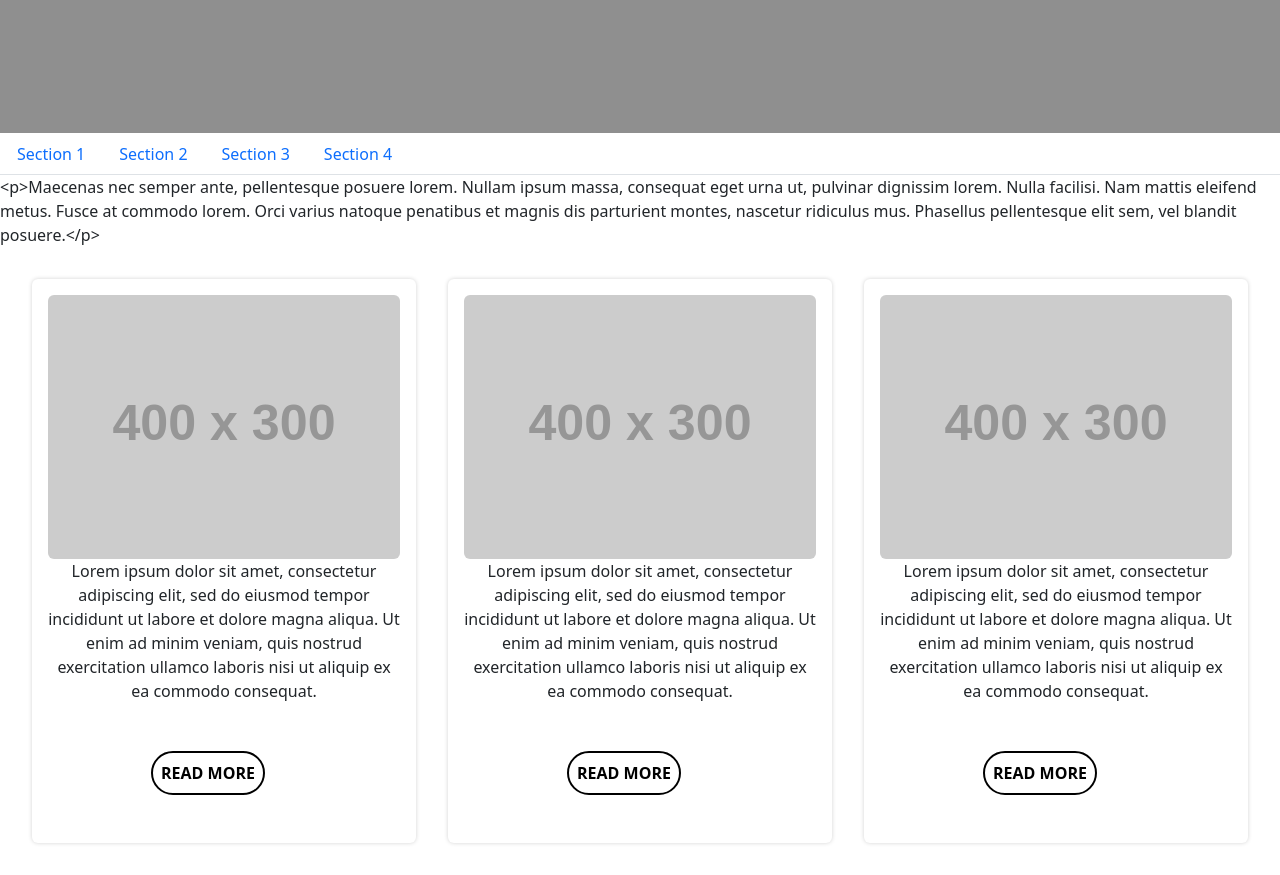
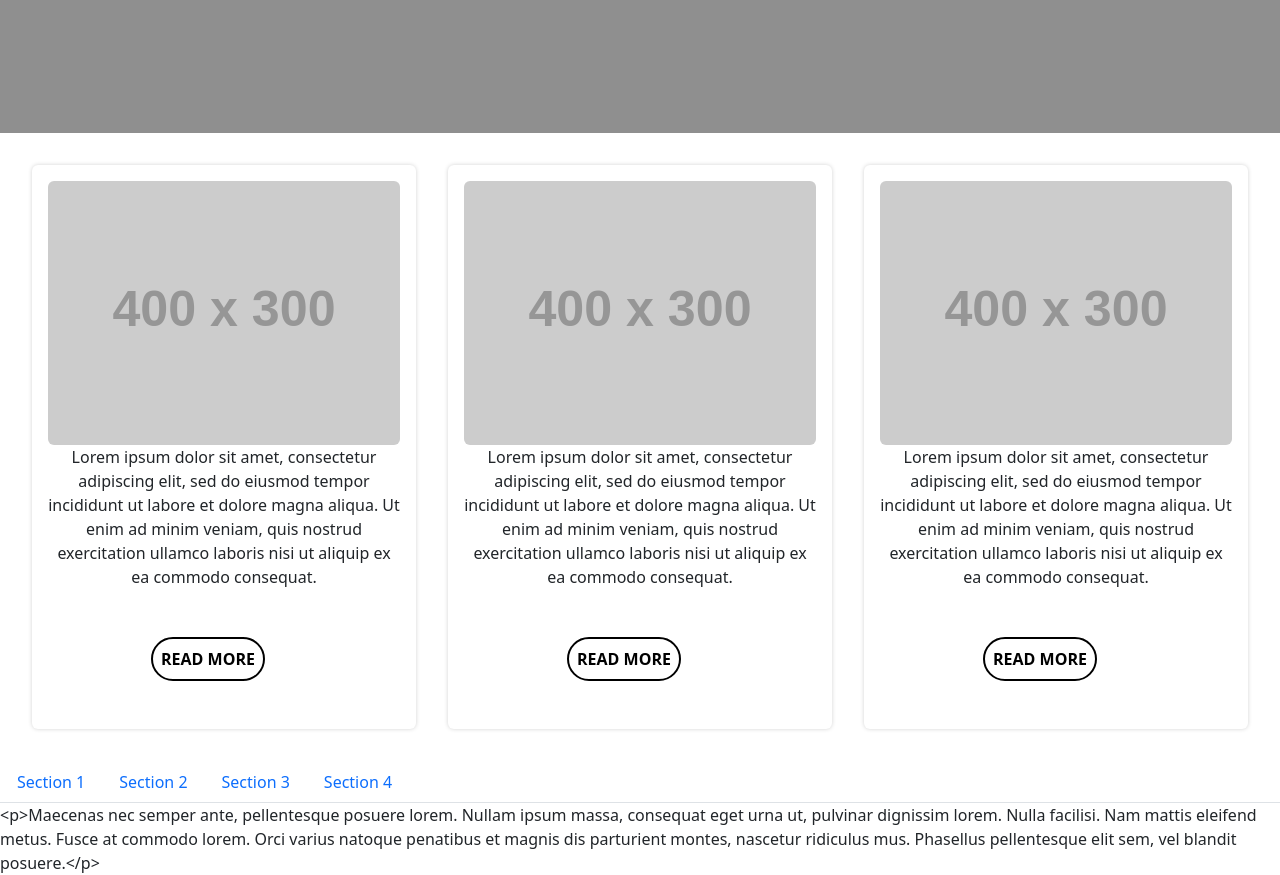
Before and after one commit to mindarc/frontend-assessment, a React (Vite) app in the folder mindarc-frontend-assessment/: page / in a window 1280 px wide. Shown: the part 300-1175 px from the top of the page. Built offline with nearby package versions, Linux system fonts and the light colour scheme.

Commit message:
Cleanup on App.tsx

```diff
--- a/mindarc-frontend-assessment/src/App.tsx
+++ b/mindarc-frontend-assessment/src/App.tsx
@@ -26,14 +26,14 @@ function App() {
         <Header />
       </header>
 
-      <section className="data-reading">
-        <DataReading isMobile={isMobile} />
-      </section>
-
       <section className="content-tiles">
         {contentTileArray.map((_, i) => (
           <ContentTile key={i} />
         ))}
+      </section>
+
+      <section className="data-reading">
+        <DataReading isMobile={isMobile} />
       </section>
     </>
   );
```
